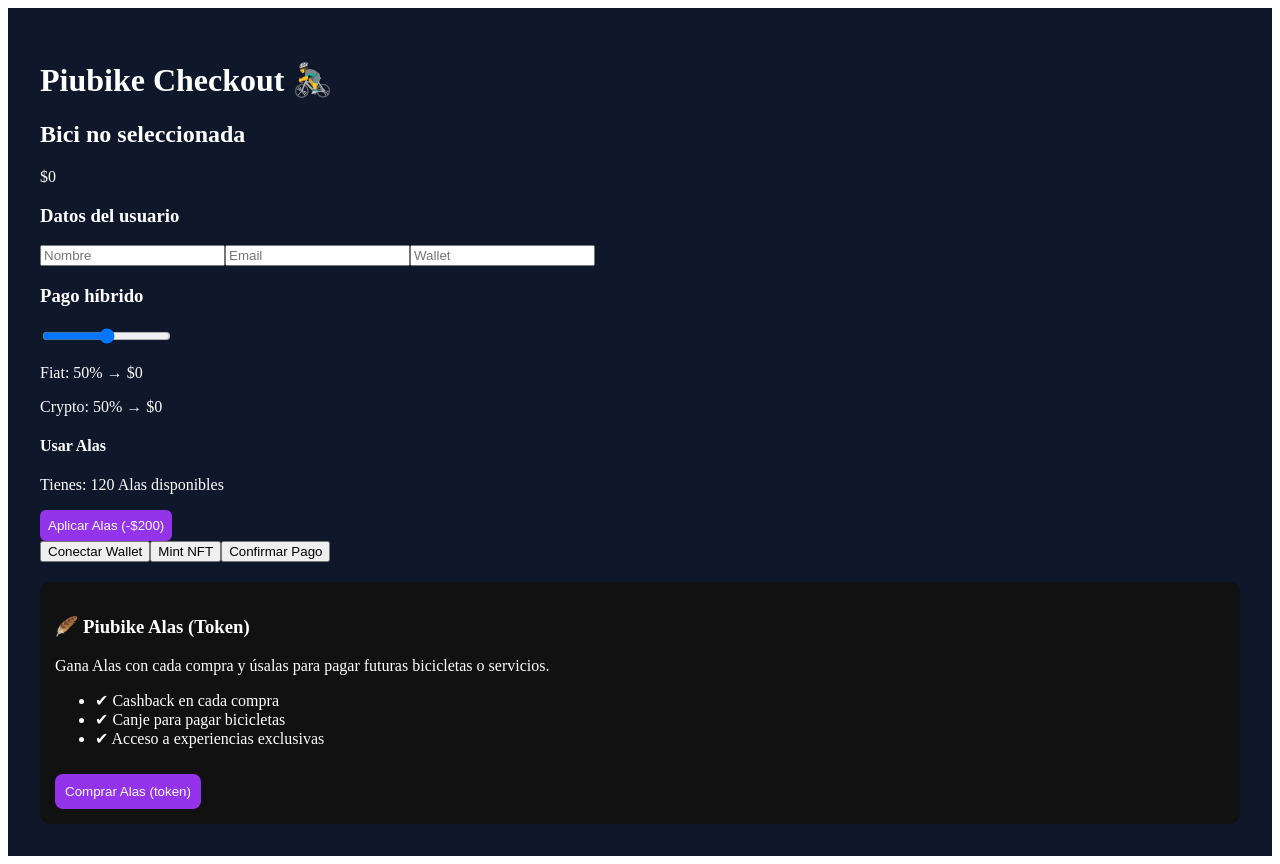
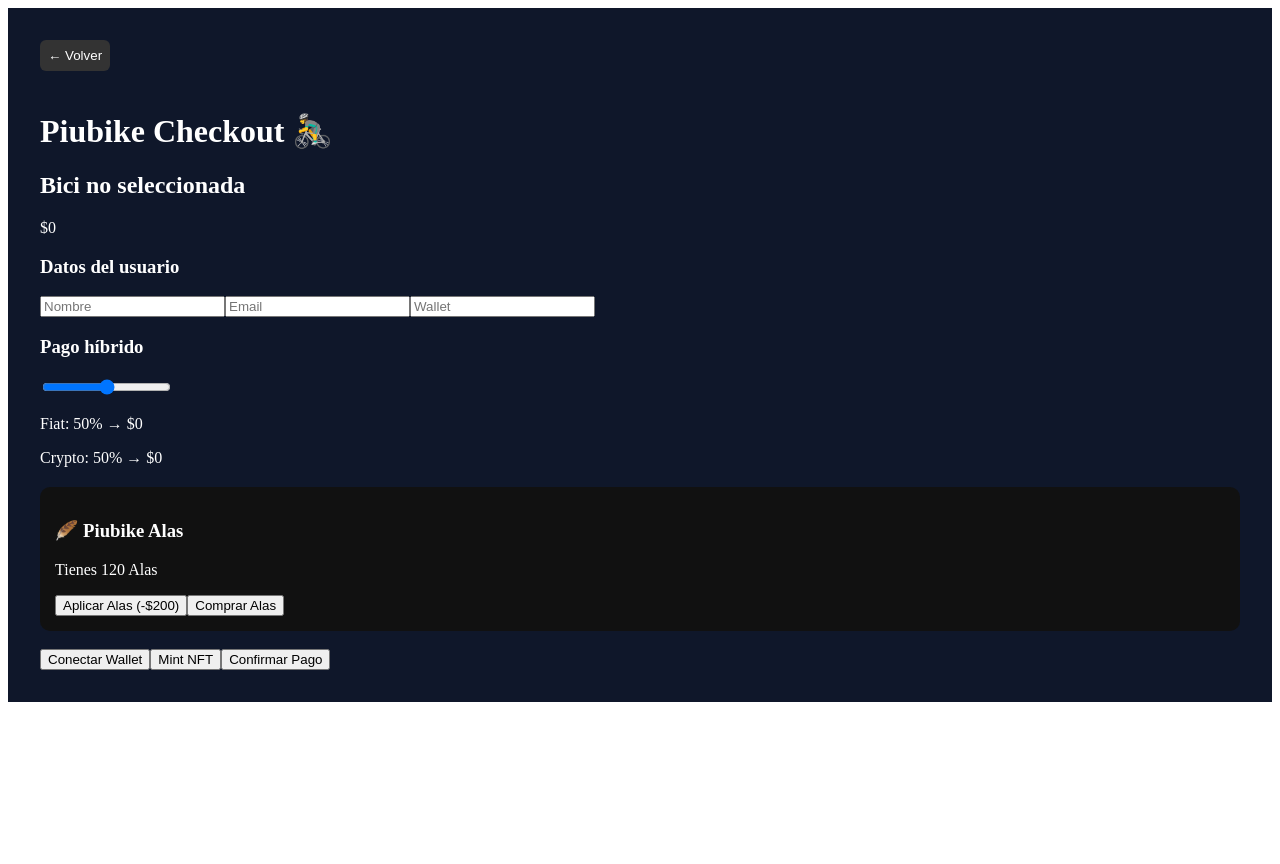
Before and after one commit to piubike/piubike-app, a Next.js app: page /checkout in a window 1280 px wide. After the commit the page ends 800 px from the top, so only its background shows below. Built offline with nearby package versions, Linux system fonts and the light colour scheme.

Commit message:
fix total flujo bici + checkout

```diff
--- a/app/checkout/page.tsx
+++ b/app/checkout/page.tsx
@@ -1,92 +1,75 @@
 "use client";
 
-import { useBike } from "@/app/context/BikeContext";
+import { useSearchParams } from "next/navigation";
 import { useState } from "react";
 
 export default function Checkout() {
-  const context = useBike();
+  const searchParams = useSearchParams();
 
-  const storedBike =
-    typeof window !== "undefined"
-      ? JSON.parse(localStorage.getItem("bike") || "null")
-      : null;
-
-  const bike = context?.bike || storedBike;
+  const name = searchParams.get("name") || "Bici no seleccionada";
+  const price = Number(searchParams.get("price")) || 0;
 
   const [fiat, setFiat] = useState(50);
   const [nameUser, setNameUser] = useState("");
   const [email, setEmail] = useState("");
   const [wallet, setWallet] = useState("");
-  const [walletConnected, setWalletConnected] = useState(false);
-
-  const price = bike?.price || 0;
-  const name = bike?.name || "Bici no seleccionada";
 
   const fiatAmount = Math.round((price * fiat) / 100);
   const cryptoAmount = price - fiatAmount;
 
   return (
     <div style={{ padding: "2rem", background: "#0f172a", color: "white" }}>
+
+      {/* BOTÓN VOLVER */}
+      <button
+        onClick={() => (window.location.href = "/bike")}
+        style={{
+          marginBottom: "20px",
+          padding: "8px",
+          background: "#333",
+          color: "white",
+          border: "none",
+          borderRadius: "6px",
+        }}
+      >
+        ← Volver
+      </button>
+
       <h1>Piubike Checkout 🚴‍♂️</h1>
 
       <h2>{name}</h2>
       <p>${price}</p>
 
-      {/* 🔥 RESILIENCE SI ES BICI INTELIGENTE */}
+      {/* RESILIENCE */}
       {name.includes("Resilience") && (
-  <div style={{ marginBottom: "20px", padding: "15px", background: "#111", borderRadius: "10px" }}>
+        <div style={{ marginTop: "20px", background: "#111", padding: "15px", borderRadius: "10px" }}>
           <h3>🚴‍♂️ Resilience System</h3>
 
-    <p>
-      Bicicleta inteligente con chip integrado que transforma tu pedaleo en datos.
-    </p>
-
-    <h4>🔹 Resilience Basic (incluido en NFT)</h4>
+          <h4>Basic (incluido en NFT)</h4>
           <ul>
             <li>Ajuste de sillín</li>
-      <li>Posición de manillar</li>
-      <li>Configuración de bielas</li>
-      <li>Datos básicos de postura</li>
+            <li>Manillar</li>
+            <li>Postura</li>
           </ul>
 
-    <h4>🔒 Resilience Pro (suscripción)</h4>
+          <h4>Pro (suscripción)</h4>
           <ul>
-      <li>Análisis biomecánico avanzado</li>
-      <li>Optimización de rendimiento</li>
-      <li>Prevención de lesiones</li>
-      <li>IA personalizada</li>
+            <li>IA avanzada</li>
+            <li>Rendimiento</li>
+            <li>Prevención lesiones</li>
           </ul>
 
-    <p style={{ fontSize: "12px", opacity: 0.7 }}>
-      *Versión Pro en desarrollo – disponible próximamente vía app Resilience
+          <p style={{ fontSize: "12px" }}>
+            *Versión Pro en desarrollo
           </p>
-
-    <div style={{ marginTop: "10px", padding: "10px", background: "#222", borderRadius: "8px" }}>
-      <strong>🔗 NFT Bike ID</strong>
-      <p>Incluye acceso a Resilience Basic + activación futura de Pro</p>
-    </div>
         </div>
       )}
 
       <h3>Datos del usuario</h3>
 
-      <input
-        placeholder="Nombre"
-        value={nameUser}
-        onChange={(e) => setNameUser(e.target.value)}
-      />
-
-      <input
-        placeholder="Email"
-        value={email}
-        onChange={(e) => setEmail(e.target.value)}
-      />
-
-      <input
-        placeholder="Wallet"
-        value={wallet}
-        onChange={(e) => setWallet(e.target.value)}
-      />
+      <input placeholder="Nombre" onChange={(e) => setNameUser(e.target.value)} />
+      <input placeholder="Email" onChange={(e) => setEmail(e.target.value)} />
+      <input placeholder="Wallet" onChange={(e) => setWallet(e.target.value)} />
 
       <h3>Pago híbrido</h3>
 
@@ -100,81 +83,34 @@
 
       <p>Fiat: {fiat}% → ${fiatAmount}</p>
       <p>Crypto: {100 - fiat}% → ${cryptoAmount}</p>
-      {/* 🪶 USO DE ALAS */}
-<div style={{ marginTop: "15px" }}>
-  <h4>Usar Alas</h4>
 
-  <p>Tienes: 120 Alas disponibles</p>
+      {/* ALAS */}
+      <div style={{ marginTop: "20px", background: "#111", padding: "15px", borderRadius: "10px" }}>
+        <h3>🪶 Piubike Alas</h3>
+        <p>Tienes 120 Alas</p>
 
-  <button
-    onClick={() => alert("Aplicando Alas al pago (demo)")}
-    style={{
-      padding: "8px",
-      background: "#9333ea",
-      color: "white",
-      border: "none",
-      borderRadius: "6px",
-    }}
-  >
+        <button onClick={() => alert("Aplicando Alas")}>
           Aplicar Alas (-$200)
+        </button>
+
+        <button onClick={() => alert("Compra de Alas próximamente")}>
+          Comprar Alas
         </button>
       </div>
 
-      <button
-        onClick={() => {
-          if (!wallet) {
-            alert("Ingresa wallet");
-            return;
-          }
-          setWalletConnected(true);
-          alert("Wallet conectada");
-        }}
-      >
+      <br />
+
+      <button onClick={() => alert("Wallet conectada")}>
         Conectar Wallet
       </button>
 
-      <button
-        onClick={() => {
-          alert("NFT generado (demo)");
-        }}
-      >
+      <button onClick={() => alert("NFT generado")}>
         Mint NFT
       </button>
 
-      <button
-        onClick={() => {
-          alert(`Compra confirmada 🚀 ${name}`);
-        }}
-      >
+      <button onClick={() => alert("Compra confirmada")}>
         Confirmar Pago
       </button>
-      <div style={{ marginTop: "20px", padding: "15px", background: "#111", borderRadius: "10px" }}>
-  <h3>🪶 Piubike Alas (Token)</h3>
-
-  <p>
-    Gana Alas con cada compra y úsalas para pagar futuras bicicletas o servicios.
-  </p>
-
-  <ul>
-    <li>✔ Cashback en cada compra</li>
-    <li>✔ Canje para pagar bicicletas</li>
-    <li>✔ Acceso a experiencias exclusivas</li>
-  </ul>
-
-  <button
-    style={{
-      marginTop: "10px",
-      padding: "10px",
-      background: "#9333ea",
-      color: "white",
-      border: "none",
-      borderRadius: "8px",
-    }}
-    onClick={() => alert("Compra de Alas próximamente disponible")}
-  >
-    Comprar Alas (token)
-  </button>
-</div>
     </div>
   );
 }
```
Also changed, not shown: app/page.tsx (+7 -24 lines). Lines whose indentation alone changed are shown as unchanged.
